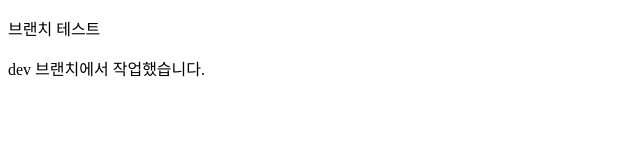
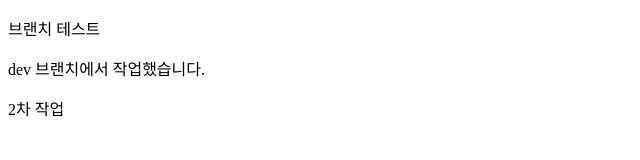
Before and after one commit to SweetYun95/branch-test, a plain HTML site: page index.html in a window 1280 px wide. Shown: the full height of the page, 0-640 px from the left. Drawn offline with Linux system fonts and the light colour scheme.

Commit message:
index.html 11 line +

```diff
--- a/index.html
+++ b/index.html
@@ -8,5 +8,6 @@
    <body>
       <p>브랜치 테스트</p>
       <p>dev 브랜치에서 작업했습니다.</p>
+      <p>2차 작업</p>
    </body>
 </html>
```
